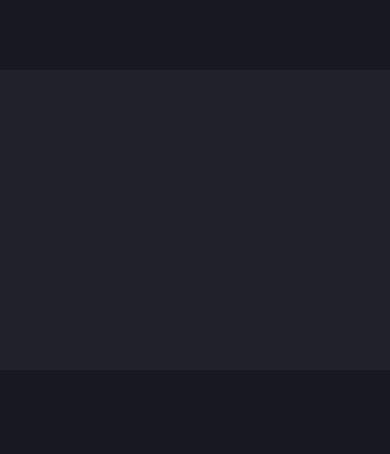
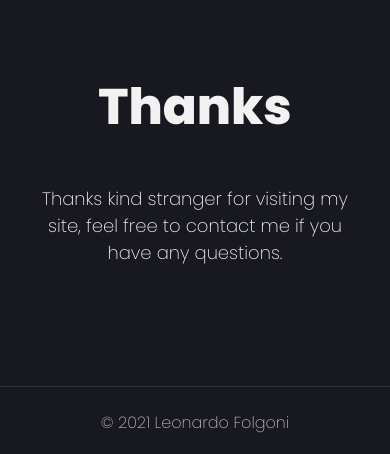
Before and after one commit to f0lg0/portfolio, a Next.js app: page / in a window 390 px wide. Shown: the part 4002-4456 px from the top of the page. Before the commit the page ends 4372 px from the top, so only its background shows below. Built offline with nearby package versions, Linux system fonts and the light colour scheme; no server answers.

Commit message:
new: footer and more work on mobile page

```diff
--- a/components/mobile/BodySection.tsx
+++ b/components/mobile/BodySection.tsx
@@ -119,6 +119,11 @@ export default function BodySection() {
                     />
                 </div>
             </div>
+
+            <div className={styles.thanks}>
+                <h2>Thanks</h2>
+                <p>Thanks kind stranger for visiting my site, feel free to contact me if you have any questions.</p>
+            </div>
         </div>
     );
 }
--- a/components/mobile/Footer.tsx
+++ b/components/mobile/Footer.tsx
@@ -1,5 +1,9 @@
 import styles from "../../styles/Footer.Mobile.module.css";
 
 export default function Footer() {
-    return <div className={styles.footer}></div>;
+    return (
+        <div className={styles.footer + " " + styles.border_top}>
+            <p>© 2021 Leonardo Folgoni</p>
+        </div>
+    );
 }
--- a/styles/Body.Section.Mobile.module.css
+++ b/styles/Body.Section.Mobile.module.css
@@ -31,7 +31,8 @@
 
 .projects_container_mobile h2,
 .about_section h2,
-.skills_header {
+.skills_header,
+.thanks h2 {
     font-weight: 800;
     font-size: 50px;
     text-align: center;
@@ -61,3 +62,19 @@
     width: 100%;
     height: 100%;
 }
+
+.thanks {
+    margin: auto;
+    margin-top: 150px;
+    width: 80%;
+}
+
+.thanks h2 {
+    margin-bottom: 40px;
+}
+
+.thanks p {
+    text-align: center;
+    font-weight: 200;
+    font-size: 18px;
+}
--- a/styles/Footer.Mobile.module.css
+++ b/styles/Footer.Mobile.module.css
@@ -1,6 +1,23 @@
 .footer {
+    background-color: var(--main-color);
+    border-top-style: solid;
+    border-top-width: 1px;
     width: 100%;
-    height: 300px;
-    margin-top: 150px;
-    background-color: var(--secondary-color);
+    height: 70px;
+
+    margin-top: 120px;
+
+    display: flex;
+    align-items: center;
+    justify-content: center;
 }
+
+.border_top {
+    border-color: rgba(255, 255, 255, 0.1);
+}
+
+.footer p {
+    text-align: center;
+    color: var(--soft-text);
+    font-weight: 200;
+}
```
